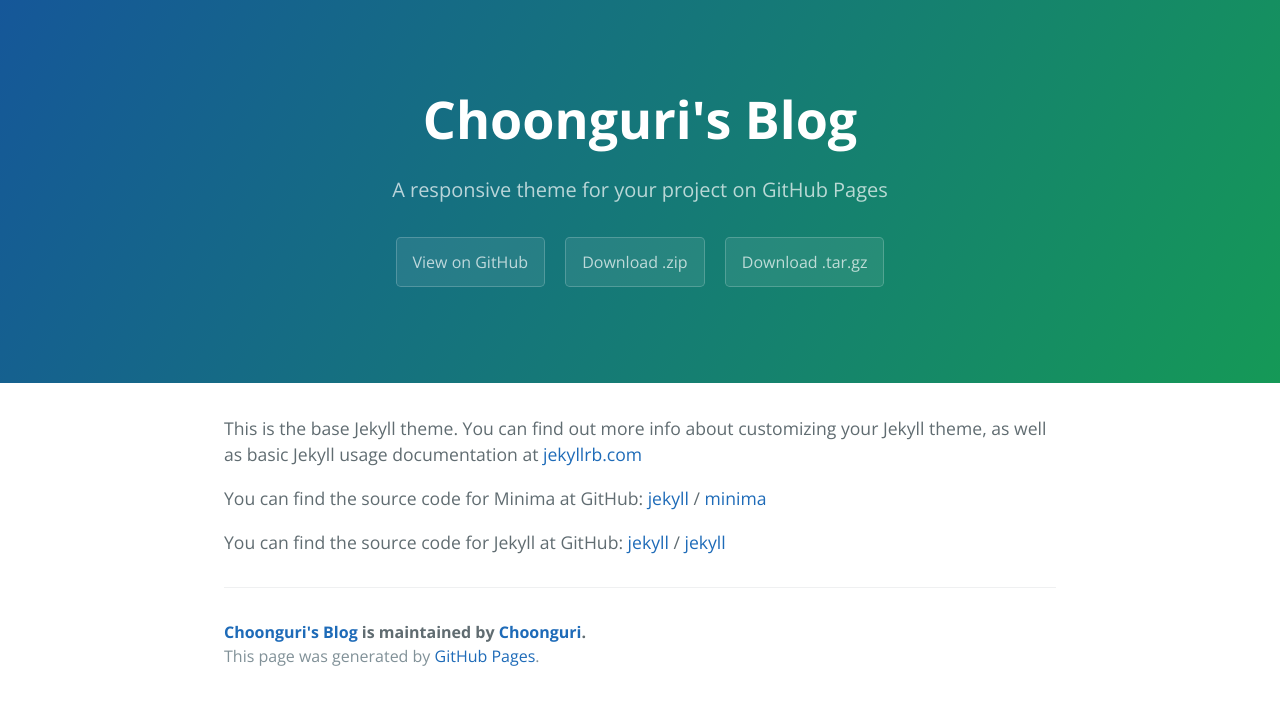
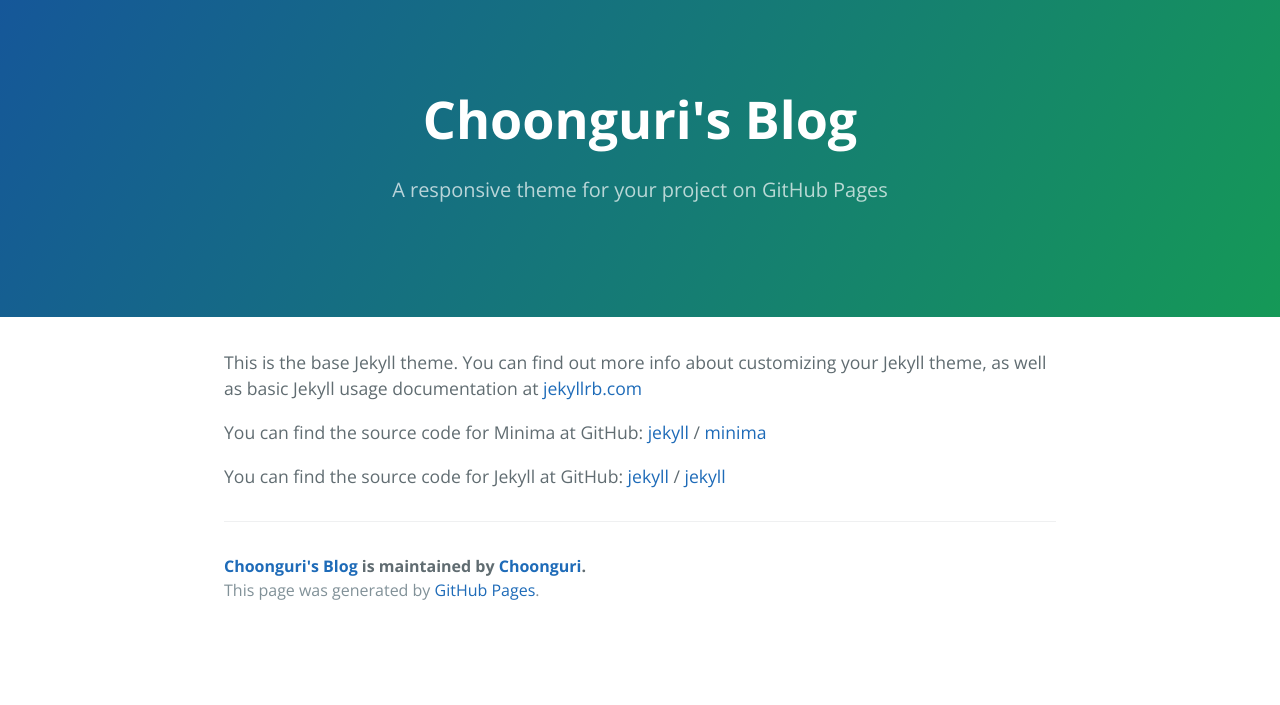
Before and after one commit to choonguri/choonguri.github.io, a Jekyll site: the page built from about.md, in a window 1280 px wide. Shown: the top 705 px of the page. Built offline with Jekyll 4.4.1, drawn with Linux system fonts in a browser that asks for light colours.

Commit message:
Update page-header.html

```diff
--- a/_includes/page-header.html
+++ b/_includes/page-header.html
@@ -1,7 +1,7 @@
 <section class="page-header">
   <h1 class="project-name">{{ site.title }}</h1>
   <h2 class="project-tagline">{{ site.tagline }}</h2>
-  <a href="#" class="btn">View on GitHub</a>
+  <!--a href="#" class="btn">View on GitHub</a>
   <a href="#" class="btn">Download .zip</a>
-  <a href="#" class="btn">Download .tar.gz</a>
+  <a href="#" class="btn">Download .tar.gz</a-->
 </section>
```
